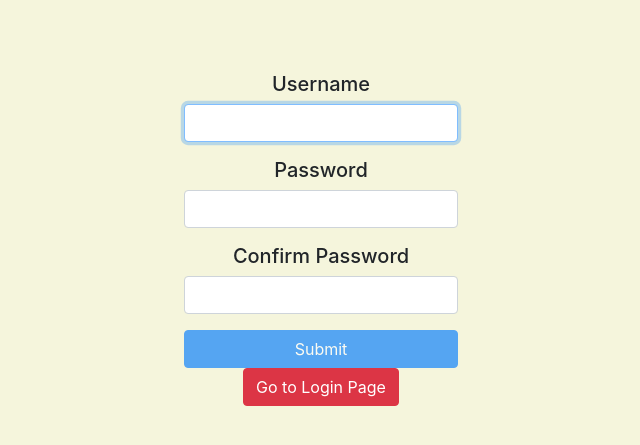
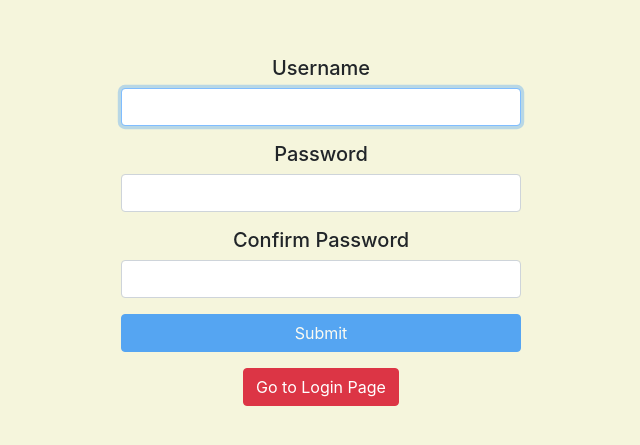
Before and after one commit to nickbrenn/login-api, a React (Create React App) app in the folder client/: page /register in a window 1280 px wide. Shown: the part 161-606 px from the top of the page, without its empty margins (319-959 px from the left). Built offline with nearby package versions, Linux system fonts and the light colour scheme.

Commit message:
Made some slight changes

```diff
--- a/client/src/components/Content.js
+++ b/client/src/components/Content.js
@@ -13,7 +13,7 @@ class Content extends Component {
     if (this.props.userData && this.props.userData.username) {
       return (
         <div className="content">
-          <div>{this.props.userData.username}</div>
+          <div>Content that only {this.props.userData.username} can see.</div>
           <Button
             color="danger"
             onClick={() => {
--- a/client/src/config.json
+++ b/client/src/config.json
@@ -1,5 +1,5 @@
 {
   "localPath": "http://localhost:3333",
   "herokuPath": "https://login-api-test.herokuapp.com",
-  "basePath": "localPath"
+  "basePath": "herokuPath"
 }
--- a/client/src/index.css
+++ b/client/src/index.css
@@ -16,3 +16,9 @@
   justify-content: center;
   align-self: center;
 }
+.login form {
+  min-width: 25rem;
+}
+.login .btn {
+  margin-bottom: 1rem;
+}
--- a/client/src/index.less
+++ b/client/src/index.less
@@ -17,4 +17,10 @@
   display: flex;
   justify-content: center;
   align-self: center;
+  form {
+    min-width: 25rem;
+  }
+  .btn {
+    margin-bottom: 1rem;
+  }
 }
```
